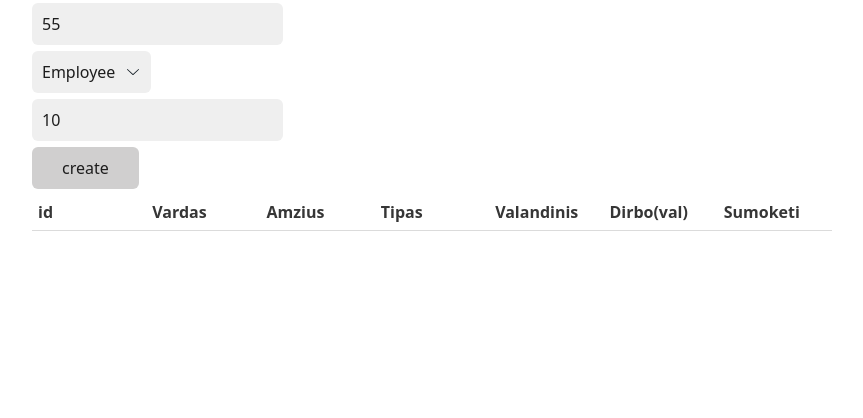
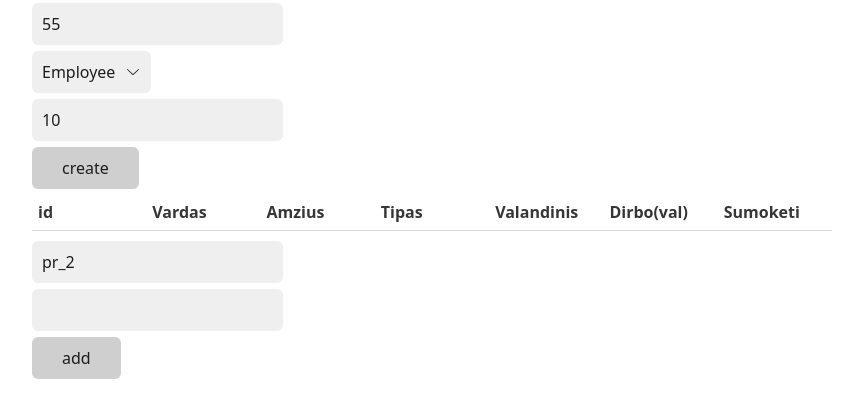
Before and after one commit to MariusCodeAcademy/type8-TS-2-classes, a website with bundled scripts: page public/index.html in a window 1280 px wide. Shown: the part 130-548 px from the top of the page, without its empty margins (208-1071 px from the left). Built offline with nearby package versions, Linux system fonts and the light colour scheme.

Commit message:
addHours

```diff
--- a/public/index.html
+++ b/public/index.html
@@ -40,5 +40,12 @@
         <tbody id="workers-body"> </tbody>
       </table>
     </div>
+    <div class="addWork">
+      <form>
+        <input type="text" id="id" placeholder="worker id" value="pr_2" />
+        <input type="number" name="hours" id="hours" />
+        <button>add</button>
+      </form>
+    </div>
   </body>
 </html>
--- a/public/js/classes/UI.js
+++ b/public/js/classes/UI.js
@@ -10,6 +10,7 @@ export default class Ui {
             console.warn('not a mployee or partner');
         }
     }
+    static findWorker(wId) { }
     static generateRows() {
         const tableBody = Ui.tBodyEl;
         if (!tableBody) {
--- a/ts/classes/Ui.ts
+++ b/ts/classes/Ui.ts
@@ -15,6 +15,8 @@ export default class Ui {
       console.warn('not a mployee or partner');
     }
   }
+
+  static findWorker(wId: string): Employee | Partner {}
 
   static generateRows() {
     const tableBody = Ui.tBodyEl;
```
Also changed, not shown: ts/html.ts (+6 -4 lines).
